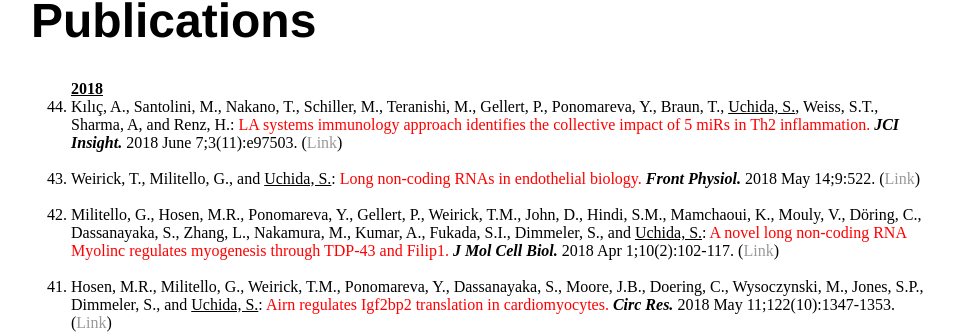
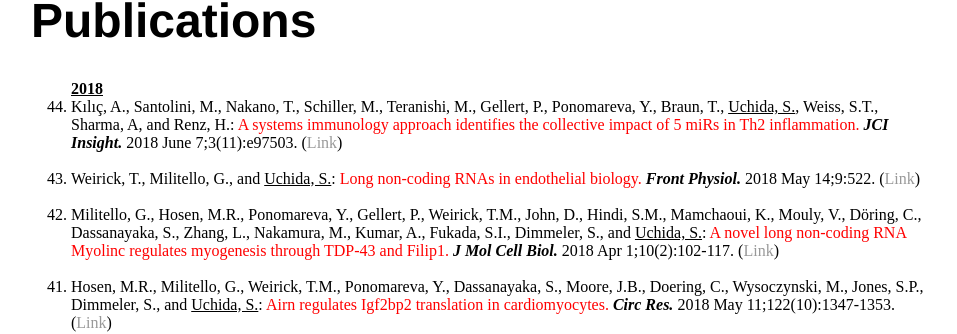
Before and after one commit to heartlncrna/heartlncrna.github.io, a Jekyll site: the page publications/pub_list.html, which Jekyll copies as it is, in a window 1280 px wide and 900 px high. Shown: the part 122-456 px from the top of the window, without its empty margins (161-1118 px from the left). Built offline with Jekyll 4.4.1, drawn with Linux system fonts in a browser that asks for light colours.

Commit message:
Update pub_list.html

```diff
--- a/publications/pub_list.html
+++ b/publications/pub_list.html
@@ -28,7 +28,7 @@
 			<ol reversed="reversed">
 
 			<strong><u> 2018 </u></strong>
-				<li>Kılıç, A., Santolini, M., Nakano, T., Schiller, M., Teranishi, M., Gellert, P., Ponomareva, Y., Braun, T., <u>Uchida, S.</u>, Weiss, S.T., Sharma, A, and Renz, H.: <font color="red">LA systems immunology approach identifies the collective impact of 5 miRs in Th2 inflammation.</font> <b><i>JCI Insight.</i></b>  2018 June 7;3(11):e97503. (<a href="https://insight.jci.org/articles/view/97503">Link</span></a>)</li>
+				<li>Kılıç, A., Santolini, M., Nakano, T., Schiller, M., Teranishi, M., Gellert, P., Ponomareva, Y., Braun, T., <u>Uchida, S.</u>, Weiss, S.T., Sharma, A, and Renz, H.: <font color="red">A systems immunology approach identifies the collective impact of 5 miRs in Th2 inflammation.</font> <b><i>JCI Insight.</i></b>  2018 June 7;3(11):e97503. (<a href="https://insight.jci.org/articles/view/97503">Link</span></a>)</li>
 			<br>
 
 				<li>Weirick, T., Militello, G., and <u>Uchida, S.</u>: <font color="red">Long non-coding RNAs in endothelial biology.</font> <b><i>Front Physiol.</i></b>  2018 May 14;9:522. (<a href="https://www.frontiersin.org/articles/10.3389/fphys.2018.00522/full?&utm_source=Email_to_authors_&utm_medium=Email&utm_content=T1_11.5e1_author&utm_campaign=Email_publication&field=&journalName=Frontiers_in_Physiology&id=367479#h8">Link</span></a>)</li>
```
